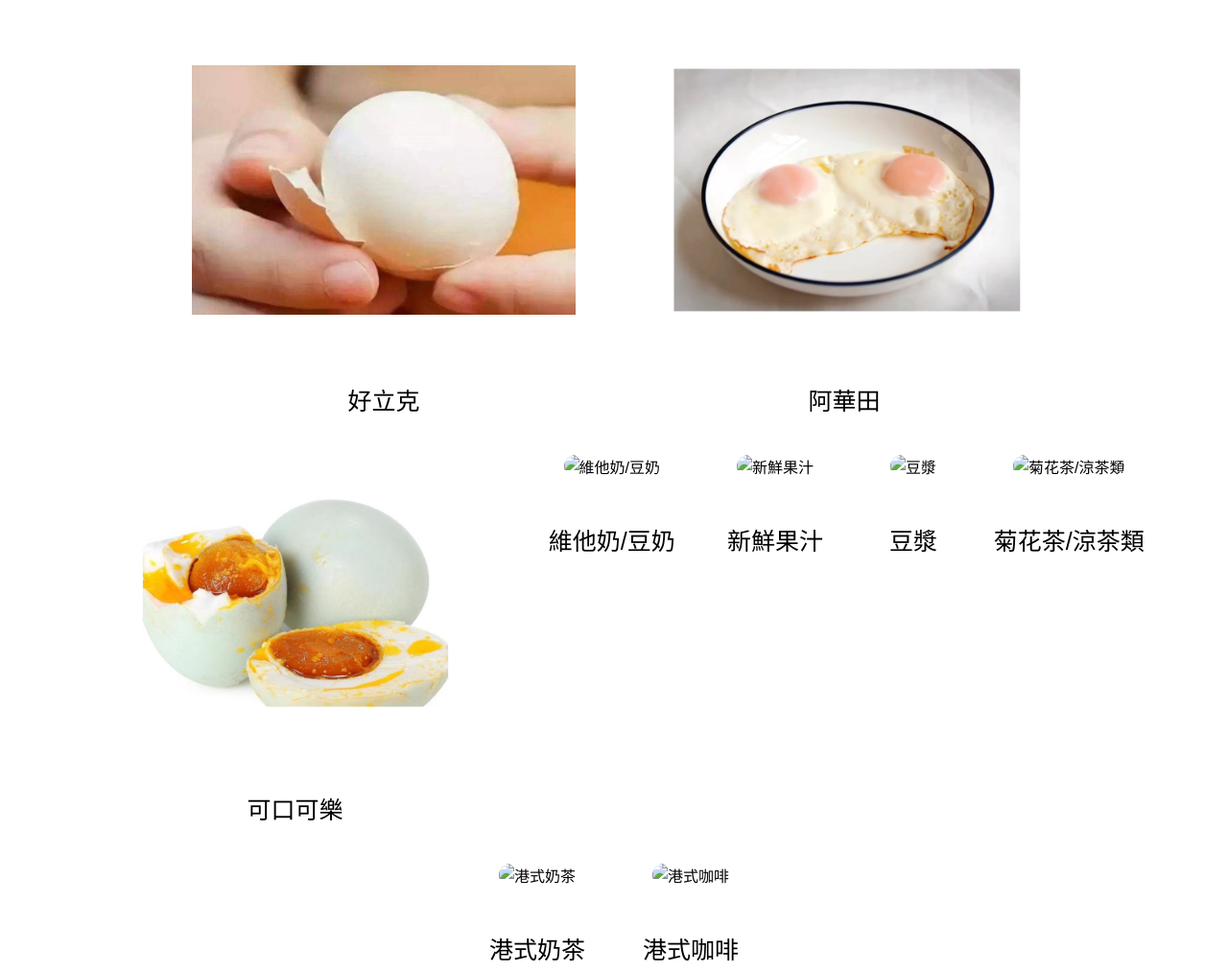
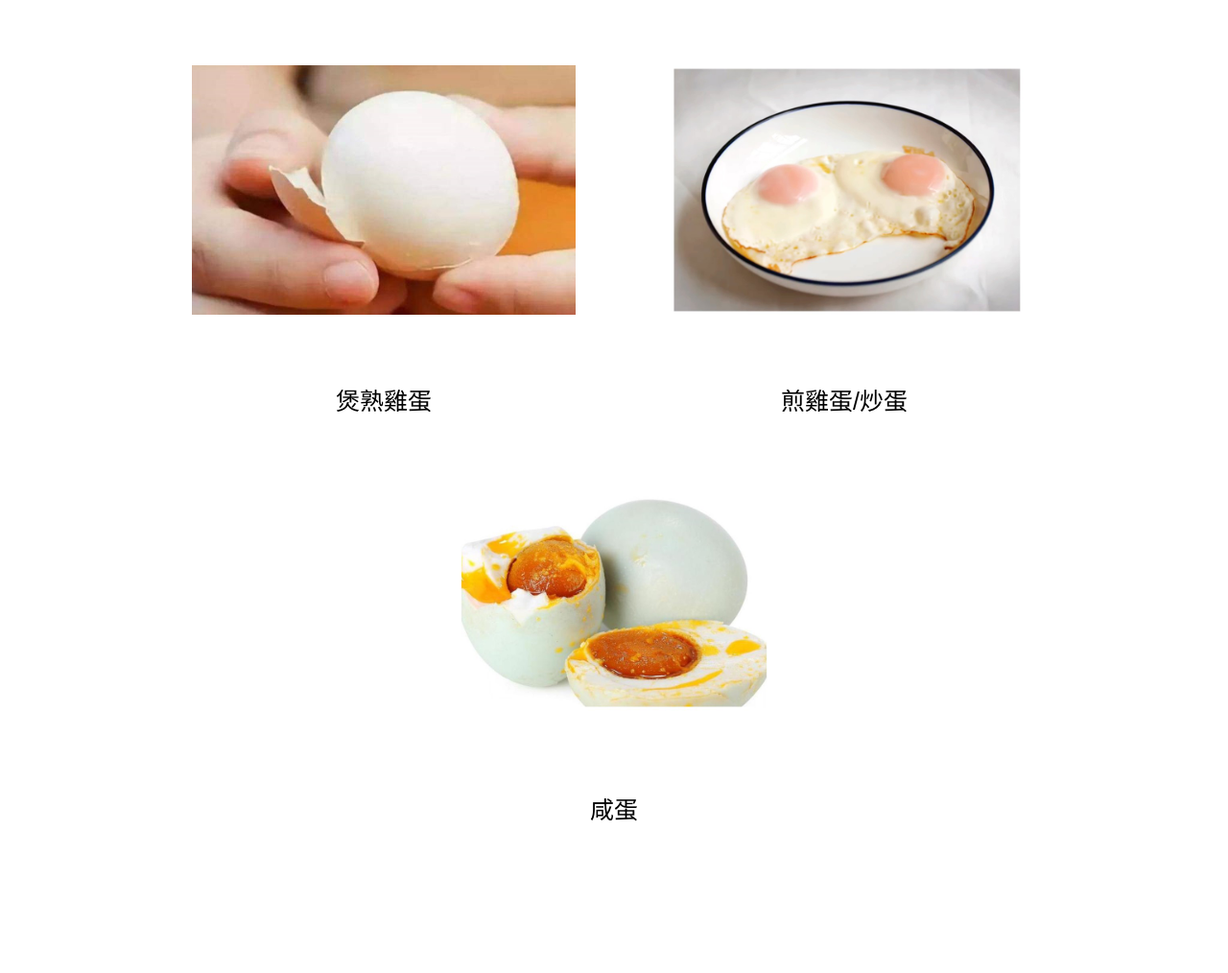
Before and after one commit to Beatsome/Egg, a plain HTML site: page index.html in a window 1280 px wide. Shown: the part 81-1095 px from the top of the page at 96% size. After the commit the page ends 949 px from the top, so only its background shows below. Drawn offline with Linux system fonts and the light colour scheme.

Commit message:
Update index.html

```diff
--- a/index.html
+++ b/index.html
@@ -13,44 +13,20 @@
     </style>
 </head>
 <body>
-    <h1>飲料</h1>
+    <h1>蛋類</h1>
     <div class="gallery">
         <!-- 在这里添加图片和描述 -->
         <div class="gallery-item">
-            <img src="Slide1.JPG" alt="好立克">
-            <div class="caption">好立克</div>
+            <img src="Slide1.JPG" alt="煲熟雞蛋">
+            <div class="caption">煲熟雞蛋</div>
         </div>
         <div class="gallery-item">
-            <img src="Slide2.JPG" alt="阿華田">
-            <div class="caption">阿華田</div>
+            <img src="Slide2.JPG" alt="煎雞蛋/炒蛋">
+            <div class="caption">煎雞蛋/炒蛋</div>
         </div>
         <div class="gallery-item">
-            <img src="Slide3.JPG" alt="可口可樂">
-            <div class="caption">可口可樂</div>
-        </div>
-        <div class="gallery-item">
-            <img src="Slide4.JPG" alt="維他奶/豆奶">
-            <div class="caption">維他奶/豆奶</div>
-        </div>
-        <div class="gallery-item">
-            <img src="Slide5.JPG" alt="新鮮果汁">
-            <div class="caption">新鮮果汁</div>
-        </div>
-        <div class="gallery-item">
-            <img src="Slide6.JPG" alt="豆漿">
-            <div class="caption">豆漿</div>
-        </div>
-        <div class="gallery-item">
-            <img src="Slide7.JPG" alt="菊花茶/涼茶類 ">
-            <div class="caption">菊花茶/涼茶類 </div>
-        </div>
-        <div class="gallery-item">
-            <img src="Slide8.JPG" alt="港式奶茶">
-            <div class="caption">港式奶茶</div>
-        </div>
-        <div class="gallery-item">
-            <img src="Slide9.JPG" alt="港式咖啡">
-            <div class="caption">港式咖啡</div>
+            <img src="Slide3.JPG" alt="咸蛋">
+            <div class="caption">咸蛋</div>
         </div>
     </div>
 </body>
```
